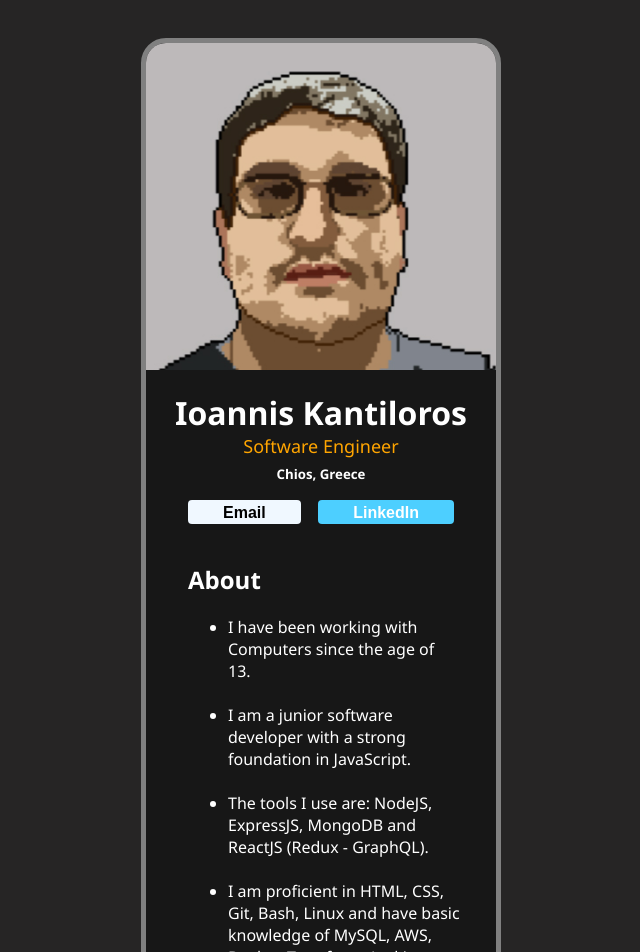
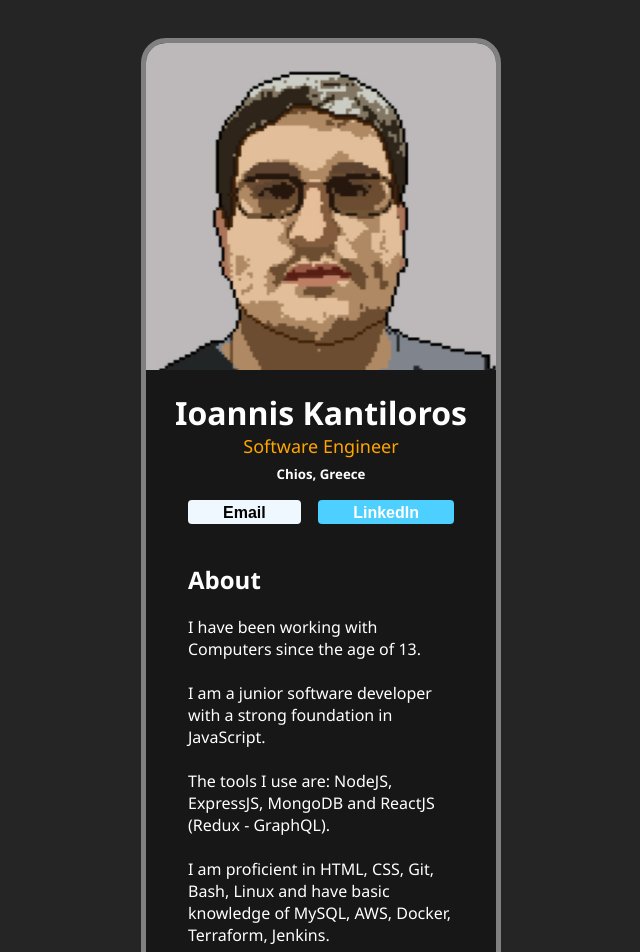
Before and after one commit to ondairos/digital_card, a React (Vite) app: page / in a window 1280 px wide. Shown: the top 952 px of the page, without its empty margins (319-959 px from the left). Built offline with nearby package versions, Linux system fonts and the light colour scheme.

Commit message:
changes to about section

```diff
--- a/src/App.jsx
+++ b/src/App.jsx
@@ -29,16 +29,19 @@ function App() {
 
           <div className="main_aboutText">
             <h2>About</h2>
-            <ul>
-              <li>I have been working with Computers since the age of 13.</li>
+            <p>
+              I have been working with Computers since the age of 13.
               <br />
-              <li>I am a junior software developer with a strong foundation in JavaScript.</li>
               <br />
-              <li>The tools I use are: NodeJS, ExpressJS, MongoDB and ReactJS (Redux - GraphQL).</li>
+              I am a junior software developer with a strong foundation in JavaScript.
               <br />
-              <li>I am proficient in HTML, CSS, Git, Bash, Linux and have basic knowledge of MySQL, AWS, Docker, Terraform, Jenkins.</li>
               <br />
-            </ul>
+              The tools I use are: NodeJS, ExpressJS, MongoDB and ReactJS (Redux - GraphQL).
+              <br />
+              <br />
+              I am proficient in HTML, CSS, Git, Bash, Linux and have basic knowledge of MySQL, AWS, Docker, Terraform, Jenkins.
+              <br />
+            </p>
           </div>
 
           <div className="main_interestText">
```
